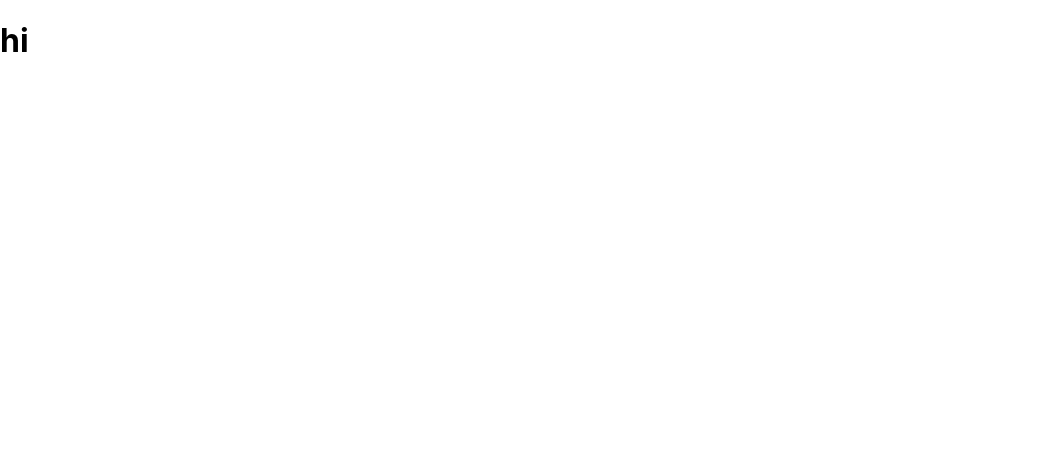
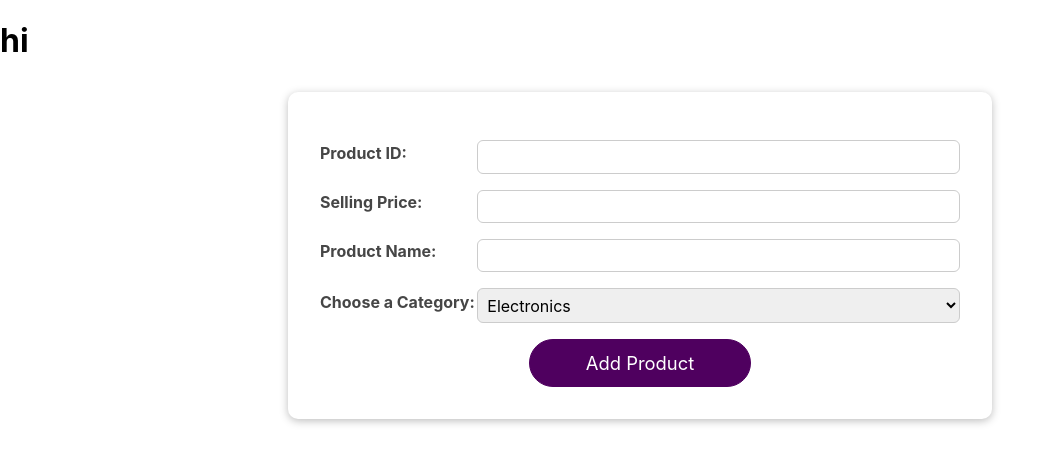
Before and after one commit to mithunmr888/sellers-admin-1, a React (Create React App) app: page / in a window 1280 px wide. Shown: the top 464 px of the page, without its empty margins (0-1057 px from the left). Built offline with nearby package versions, Linux system fonts and the light colour scheme.

Commit message:
static page for form is almost ready but yet to set logic and define lists

```diff
--- a/src/App.js
+++ b/src/App.js
@@ -1,9 +1,13 @@
-import logo from './logo.svg';
-import './App.css';
+//import logo from './logo.svg';
+import "./App.css";
+import SellersForm from "./components/SellersForm";
 
 function App() {
   return (
-    <h1>hi</h1>
+    <>
+      <h1>hi</h1>
+      <SellersForm></SellersForm>
+    </>
   );
 }
 
--- /dev/null
+++ b/src/components/ProductList/ProductList.module.css
@@ -0,0 +1,5 @@
+.list {
+    background: white;
+    box-shadow: 0 2px 8px rgba(0, 0, 0, 0.26);
+    border-radius: 10px;
+}
--- a/src/components/SellersForm.js
+++ b/src/components/SellersForm.js
@@ -0,0 +1,81 @@
+import React, { useState } from "react";
+import classes from "./SellersForm.module.css";
+import Card from "./Card/Card";
+import Button from "./Button/Button";
+
+const SellersForm = (props) => {
+  const [productId, setProductId] = useState("");
+  const [sellingPrice, setSellingPrice] = useState("");
+  const [productName, setProductName] = useState("");
+  const [category1, setCategory1] = useState("");
+
+  const productIdHandler = (e) => {
+    setProductId(e.target.value);
+  };
+
+  const sellingPriceHandler = (e) => {
+    setSellingPrice(e.target.value);
+  };
+
+  const productNameHandler = (e) => {
+    setProductName(e.target.value);
+  };
+
+  const categoryHandler = (e) => {
+    setCategory1(e.target.value);
+  }
+
+  const submitFormHandler = (e) => {
+    e.preventDefault();
+    const product = {
+        id: productId,
+        sellingprice:sellingPrice,
+        productname: productName,
+        category: category1
+    }
+    props.onAddingProduct(product);
+
+  }
+
+  return (
+    <Card className={classes.sellers_login}>
+      <form onSubmit={submitFormHandler}>
+        <div className={classes.control}>
+          <label htmlFor="id">Product ID:</label>
+          <input type="number" id="id" onChange={productIdHandler} />
+        </div>
+        <div className={classes.control}>
+          <label htmlFor="sellingprice">Selling Price:</label>
+          <input
+            type="number"
+            id="sellingprice"
+            onChange={sellingPriceHandler}
+          />
+        </div>
+        <div className={classes.control}>
+          <label htmlFor="productname">Product Name:</label>
+          <input type="text" id="sellingprice" onChange={productNameHandler} />
+        </div>
+        <div className={classes.control}>
+          <label htmlFor="category">Choose a Category:</label>
+          <select
+            id="category"
+            className={classes.selectors}
+            onChange={categoryHandler}
+          >
+            <option>Electronics</option>
+            <option>Food</option>
+            <option>Skincare</option>
+          </select>
+        </div>
+        <div className={classes.actions}>
+          <Button type="submit" className={classes.btn}>
+            Add Product
+          </Button>
+        </div>
+      </form>
+    </Card>
+  );
+};
+
+export default SellersForm;
--- a/src/components/SellersForm.module.css
+++ b/src/components/SellersForm.module.css
@@ -0,0 +1,65 @@
+.sellers_login {
+    width: 90%;
+    max-width: 40rem;
+    margin: 2rem auto;
+    padding: 2rem;
+  }
+
+  .control {
+    margin: 1rem 0;
+    display: flex;
+    align-items: stretch;
+    flex-direction: column;
+  }
+
+  .control label,
+  .control input {
+    display: block;
+  }
+
+  .control label {
+    font-weight: bold;
+    flex: 1;
+    color: #464646;
+    margin-bottom: 0.5rem;
+  }
+
+  .control input {
+    flex: 3;
+    font: inherit;
+    padding: 0.35rem 0.35rem;
+    border-radius: 6px;
+    border: 1px solid #ccc;
+  }
+
+  .control input:focus {
+    outline: none;
+    border-color: #4f005f;
+    background: #f6dbfc;
+  }
+
+  .control.invalid input {
+    border-color: red;
+    background: #fbdada;
+  }
+
+  .selectors {
+    display: block;
+    flex: 3;
+    font: inherit;
+    padding: 0.35rem 0.35rem;
+    border-radius: 6px;
+    border: 1px solid #ccc;
+  }
+
+  .actions {
+    text-align: center;
+  }
+
+  @media (min-width: 768px) {
+    .control {
+      align-items: center;
+      flex-direction: row;
+    }
+
+  }
```
Also changed, not shown: src/components/ProductList/ProductList.js (added, +9 -0 lines), src/components/ProductLists/ProductLists.js (added), src/components/ProductLists/ProductLists.module.css (added).
